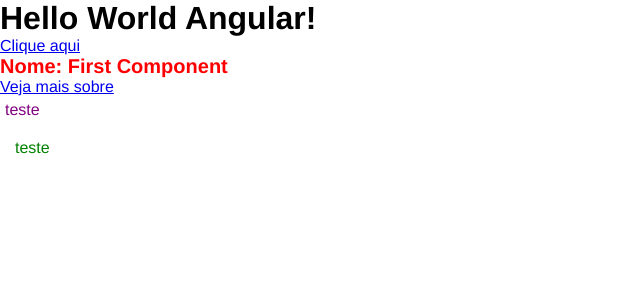
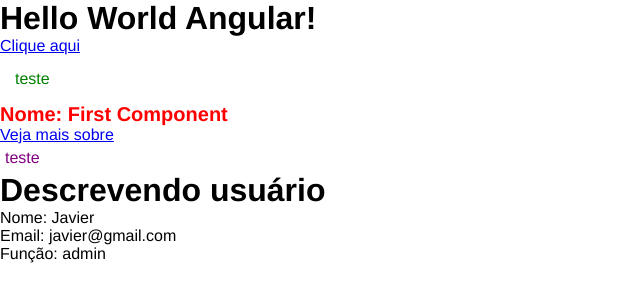
Before and after one commit to Jhonatha1/Curso-Angular, an Angular app: page / in a window 1280 px wide. Shown: the top 302 px of the page, without its empty margins (0-640 px from the left). Built offline with nearby package versions, Linux system fonts and the light colour scheme.

Commit message:
Compartilhamento de dados

```diff
--- a/src/app/app.component.html
+++ b/src/app/app.component.html
@@ -2,6 +2,6 @@
 <div>
   <a href="#">Clique aqui</a>
 </div>
+<p> teste </p>
 <app-first-component></app-first-component>
-
-<p> teste </p>
+<app-parent-data [name] ="userName" [userData] ="userData" ></app-parent-data>
--- a/src/app/app.component.ts
+++ b/src/app/app.component.ts
@@ -2,14 +2,21 @@
 import { CommonModule } from '@angular/common';
 import { RouterOutlet } from '@angular/router';
 import { FirstComponentComponent } from "./components/first-component/first-component.component";
+import { ParentDataComponent } from "./components/parent-data/parent-data.component";
 
 @Component({
     selector: 'app-root',
     standalone: true,
     templateUrl: './app.component.html',
     styleUrl: './app.component.css',
-    imports: [CommonModule, RouterOutlet, FirstComponentComponent]
+    imports: [CommonModule, RouterOutlet, FirstComponentComponent, ParentDataComponent]
 })
 export class AppComponent {
   title = 'curso-angular';
+  userName = 'Javier';
+
+  userData = {
+    email: 'javier@gmail.com',
+    role: 'admin'
+  }
 }
--- a/src/app/components/first-component/first-component.component.ts
+++ b/src/app/components/first-component/first-component.component.ts
@@ -1,4 +1,4 @@
-import { Component } from '@angular/core';
+import { Component, Input } from '@angular/core';
 
 @Component({
   selector: 'app-first-component',
--- /dev/null
+++ b/src/app/components/parent-data/parent-data.component.html
@@ -0,0 +1,4 @@
+<h1> Descrevendo usuário </h1>
+<p> Nome: {{name}}</p>
+<p> Email: {{userData.email}}</p>
+<p> Função: {{userData.role}}</p>
```
Also changed, not shown: src/app/components/parent-data/parent-data.component.ts (added, +14 -0 lines), src/app/components/parent-data/parent-data.component.css (added), 1 other file (tests, documents, lock files or other folders).
